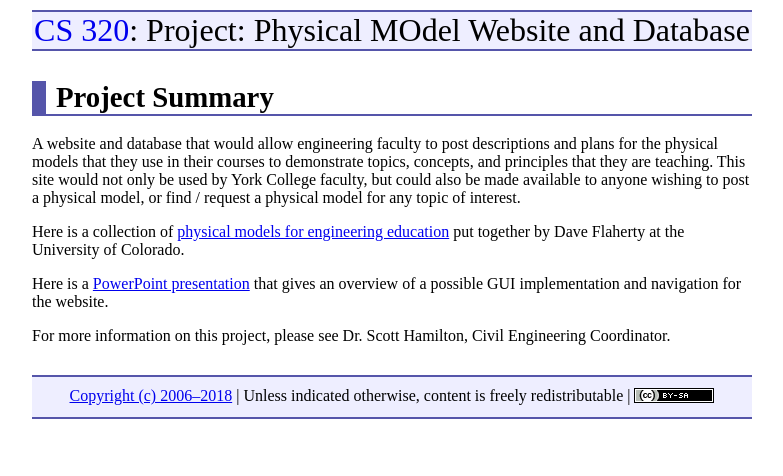
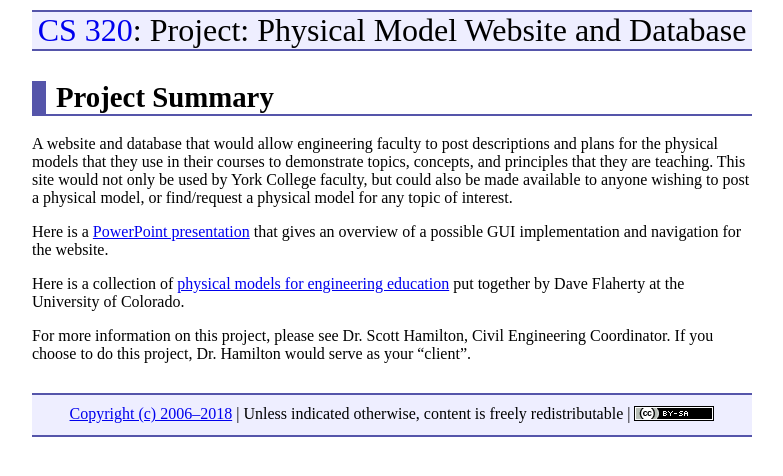
Before and after one commit to ycpcs/cs320-spring2018, a Jekyll site: the page built from projects/Physical_Model_Website_and_Database.md, in a window 1280 px wide. Shown: the top 476 px of the page, without its empty margins (248-1031 px from the left). Built offline with Jekyll 4.4.1, drawn with Linux system fonts in a browser that asks for light colours.

Commit message:
added project

```diff
--- a/projects/Physical_Model_Website_and_Database.md
+++ b/projects/Physical_Model_Website_and_Database.md
@@ -1,14 +1,14 @@
 ---
 layout: default
-title: "Project: Physical MOdel Website and Database"
+title: "Project: Physical Model Website and Database"
 ---
 
 Project Summary
 ===============
-A website and database that would allow engineering faculty to post descriptions and plans for the physical models that they use in their courses to demonstrate topics, concepts, and principles that they are teaching.  This site would not only be used by York College faculty, but could also be made available to anyone wishing to post a physical model, or find / request a physical model for any topic of interest.
+A website and database that would allow engineering faculty to post descriptions and plans for the physical models that they use in their courses to demonstrate topics, concepts, and principles that they are teaching.  This site would not only be used by York College faculty, but could also be made available to anyone wishing to post a physical model, or find/request a physical model for any topic of interest.
+
+Here is a [PowerPoint presentation](Physical_Model_Website_and_Database.pdf) that gives an overview of a possible GUI implementation and navigation for the website.
 
 Here is a collection of [physical models for engineering education](Physical_models_and_demos_in_engineering_education.pdf) put together by Dave Flaherty at the University of Colorado.
 
-Here is a [PowerPoint presentation](Physical_Model_Website_Database.pdf) that gives an overview of a possible GUI implementation and navigation for the website.
-
-For more information on this project, please see Dr. Scott Hamilton, Civil Engineering Coordinator.
+For more information on this project, please see Dr. Scott Hamilton, Civil Engineering Coordinator.  If you choose to do this project, Dr. Hamilton would serve as your "client".
```
